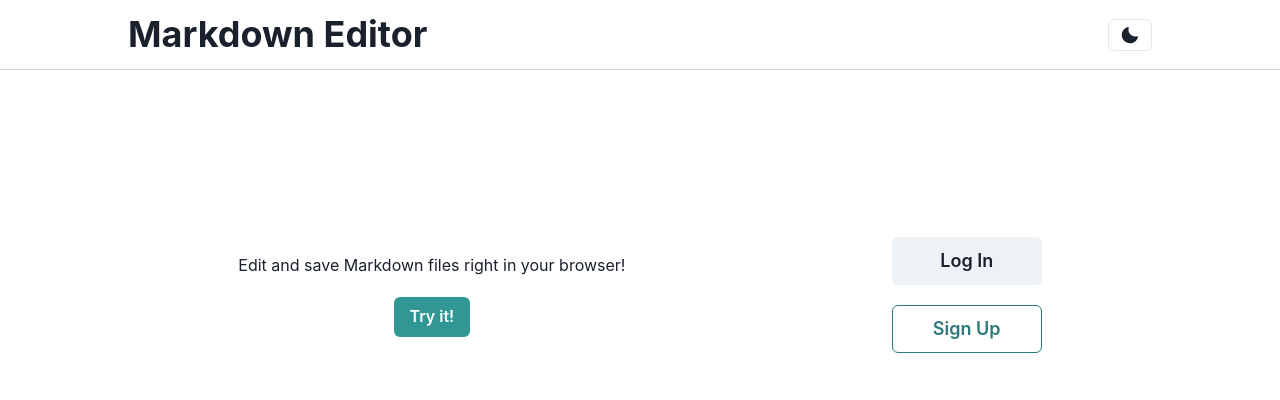
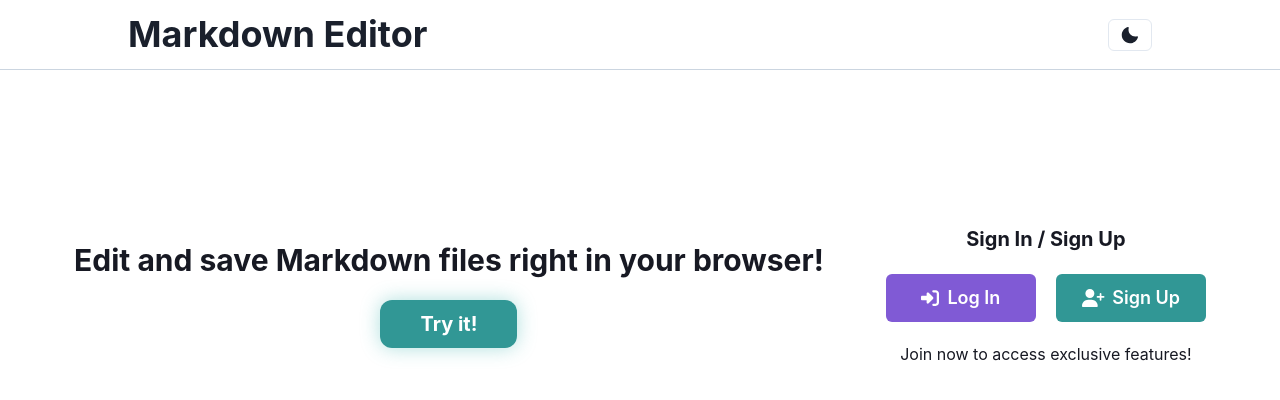
Before and after one commit to nronzel/markdown-editor, a React (Vite) app: page / in a window 1280 px wide. Shown: the top 400 px of the page. Built offline with nearby package versions, Linux system fonts and the light colour scheme; no server answers.

Commit message:
refactor: split into smaller components

```diff
--- a/src/components/HomepageHero.jsx
+++ b/src/components/HomepageHero.jsx
@@ -1,20 +1,22 @@
 import {
+  Box,
   Button,
   Flex,
   Text,
-  VStack,
   useColorModeValue,
   useToast,
 } from "@chakra-ui/react";
-import React from "react";
-import { NavLink } from "react-router-dom";
+import React, { useState } from "react";
 import { auth } from "../config/firebase";
 import { signInAnonymously } from "firebase/auth";
 import { useNavigate } from "react-router-dom";
+import { useMotionValue, useTransform, motion } from "framer-motion";
+import LoginSection from "./LoginSection";
 
 const HomepageHero = () => {
   const navigate = useNavigate();
   const toast = useToast();
+  const [isHovered, setIsHovered] = useState(false);
 
   const anonSignIn = async () => {
     try {
@@ -42,9 +44,11 @@ const HomepageHero = () => {
       alignItems="center"
       gap={7}
       h="450px"
-      borderBottom="1px solid"
-      borderColor={useColorModeValue("gray.300", "gray.600")}
       wrap="wrap"
+      bg={useColorModeValue("white", "gray.800")}
+      color={useColorModeValue("gray.900", "white")}
+      px={10}
+      py={20}
     >
       <Flex
         direction="column"
@@ -53,25 +57,63 @@ const HomepageHero = () => {
         h="100%"
         gap={5}
       >
-        <Text>Edit and save Markdown files right in your browser!</Text>
-        <Button colorScheme="teal" onClick={anonSignIn}>
-          Try it!
-        </Button>
+        <Text
+          fontSize="3xl"
+          fontWeight="bold"
+          lineHeight="shorter"
+          textAlign="center"
+        >
+          Edit and save Markdown files right in your browser!
+        </Text>
+        <Box
+          boxShadow="0 0 19px rgba(56,178,172,.4)"
+          borderRadius="xl"
+          overflow="hidden"
+          _hover={{
+            boxShadow: "0 0 25px rgba(56, 178, 172, .7)",
+          }}
+        >
+          <Button
+            size="lg"
+            py={5}
+            px={10}
+            fontSize="xl"
+            fontWeight="bold"
+            colorScheme="teal"
+            onClick={anonSignIn}
+            onMouseEnter={() => setIsHovered(true)}
+            onMouseLeave={() => setIsHovered(false)}
+            position="relative"
+            overflow="hidden"
+            _hover={{
+              boxShadow: "0 0 25px rgba(56, 178, 172, .7) translateZ(0)",
+            }}
+          >
+            <motion.div
+              style={{
+                position: "absolute",
+                top: 0,
+                left: 0,
+                right: 0,
+                bottom: 0,
+                borderRadius: "xl",
+                border: `2px solid ${useColorModeValue(
+                  "purple.500",
+                  "purple.200"
+                )}`,
+                rotateZ: useTransform(
+                  useMotionValue(0),
+                  [0, 1],
+                  ["0deg", "360deg"]
+                ),
+              }}
+              animate={{ rotateZ: isHovered ? 1 : 0 }}
+            />
+            Try it!
+          </Button>
+        </Box>
       </Flex>
-      <Flex direction="column" gap={5} alignItems="center">
-        <VStack w="100%" gap={5}>
-          <NavLink to="/signin">
-            <Button size="lg" w="150px">
-              Log In
-            </Button>
-          </NavLink>
-          <NavLink to="/signup">
-            <Button size="lg" variant="outline" w="150px" colorScheme="teal">
-              Sign Up
-            </Button>
-          </NavLink>
-        </VStack>
-      </Flex>
+     <LoginSection />
     </Flex>
   );
 };
```
